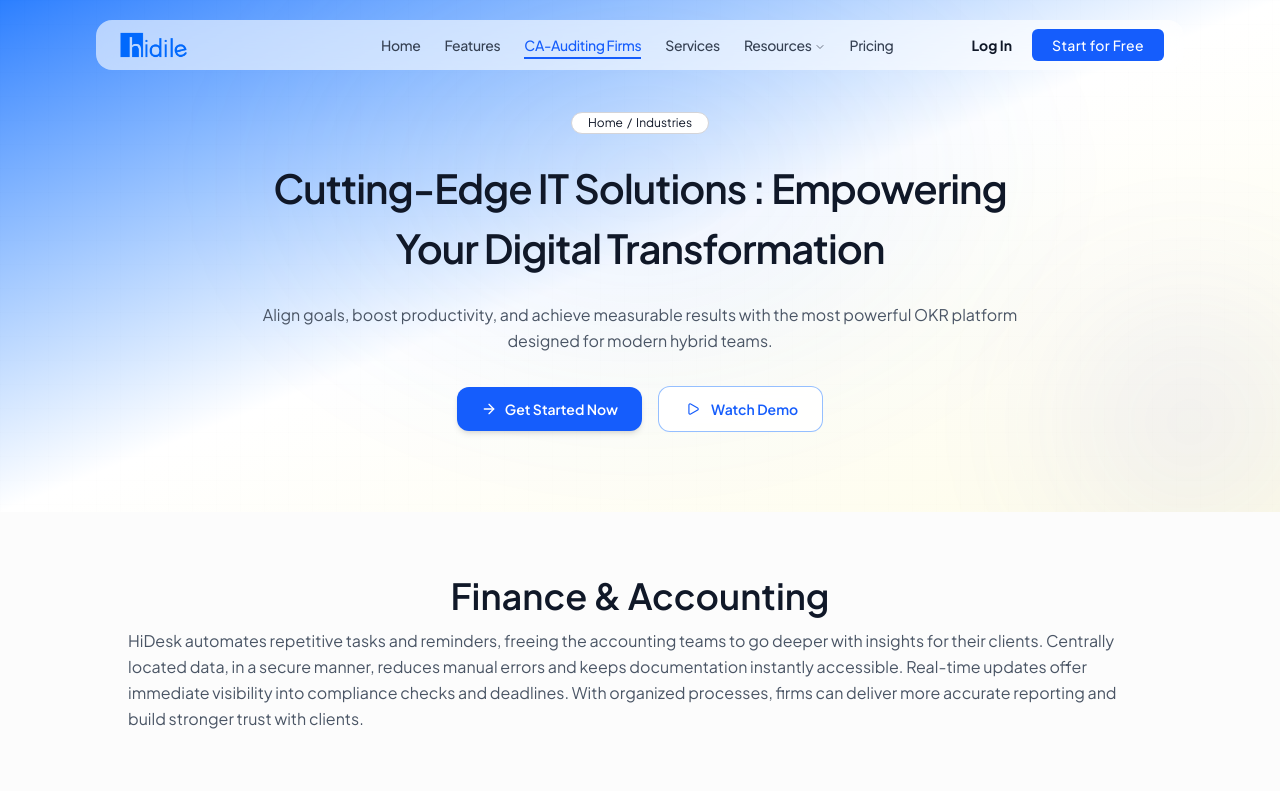
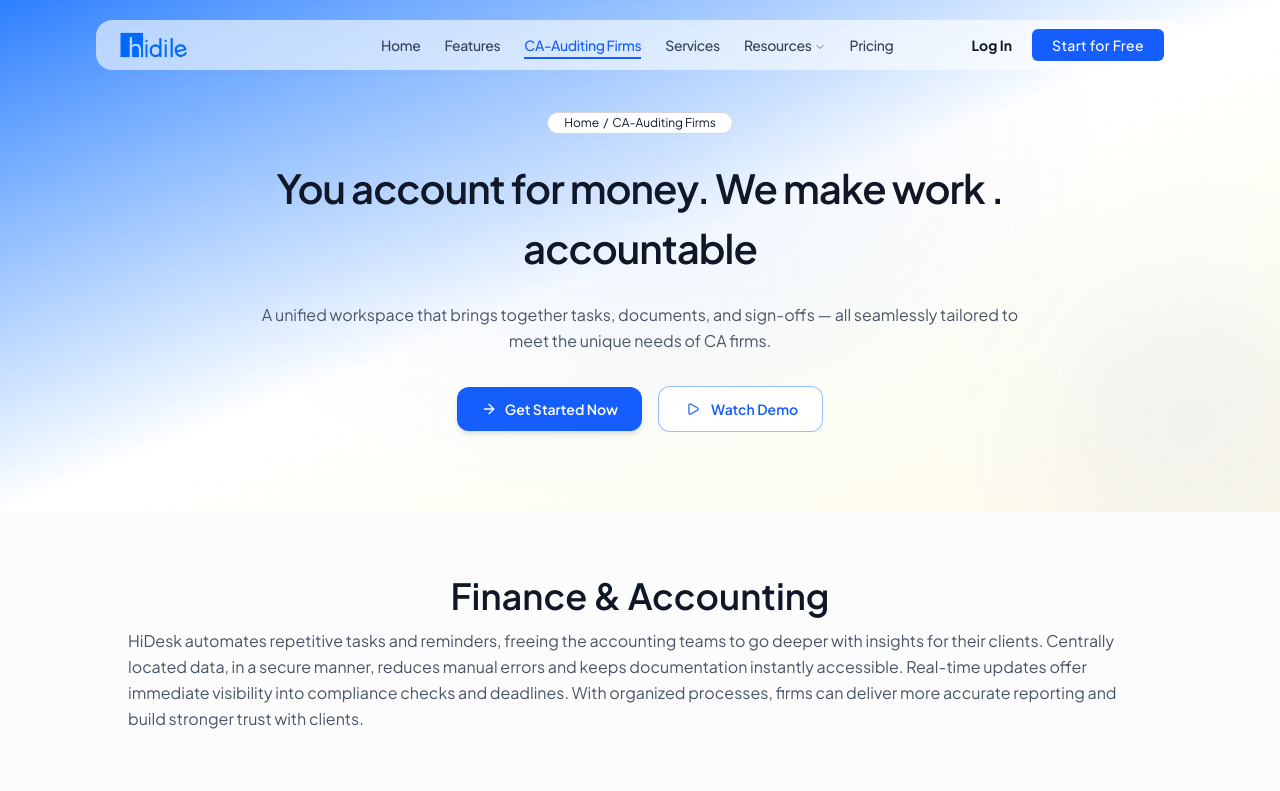
Before and after one commit to arshadcheruputhore/hidile-, a React (Vite) app: page /CA-Auditing-Firms in a window 1280 px wide. Shown: the top 791 px of the page. Built offline with nearby package versions, Linux system fonts and the light colour scheme.

Commit message:
content change in industry

```diff
--- a/src/components/HeroFeatures.jsx
+++ b/src/components/HeroFeatures.jsx
@@ -4,7 +4,7 @@ import { Link } from "react-router-dom";
 
 export default function HeroFeatures() {
   return (
-    <section className="relative overflow-hidden w-full ">
+    <section className="relative overflow-hidden w-full max-w-7xl mx-auto">
       {/* Mobile background image */}
       <div
         className="absolute inset-0 bg-cover bg-center bg-no-repeat opacity-20 lg:hidden"
@@ -24,8 +24,8 @@ export default function HeroFeatures() {
         ))}
       </div>
 
-      <div className="w-full px-4 sm:px-0 lg:pt-20 py-10 sm:pb-16 md:pb-20 mt-10 lg:pl-32">
-        <div className="grid items-center gap- lg:grid-cols-12">
+      <div className="w-full px-4 sm:px-2 lg:pt-20 py-10 sm:pb-16 md:pb-20 mt-10">
+        <div className="grid items-center lg:grid-cols-12">
           {/* LEFT: headline + text + CTAs */}
           <div className="lg:col-span-6 xl:col-span-5 relative z-10">
             {/* Breadcrumb */}
--- a/src/components/HeroIndustries.jsx
+++ b/src/components/HeroIndustries.jsx
@@ -27,7 +27,7 @@ export default function HeroIndustries() {
             </Link>
             <li>/</li>
             <li>
-              Industries
+              CA-Auditing Firms
             </li>
           </ol>
         </nav>
@@ -35,13 +35,12 @@ export default function HeroIndustries() {
         {/* Hero Content */}
         <div className="text-center max-w-4xl mx-auto">
           <h1 className="text-2xl sm:text-4xl md:text-[40px] font-semibold leading-snug sm:leading-normal tracking-tight text-gray-900 mb-3 sm:mb-6">
-            Cutting-Edge IT Solutions : Empowering <br />
-            <span className="block">Your Digital Transformation</span>
+            You account for money. We make work . <br />
+            <span className="block">accountable</span>
           </h1>
 
           <p className="text-sm sm:text-base text-gray-600 mb-8 max-w-3xl mx-auto leading-relaxed">
-            Align goals, boost productivity, and achieve measurable results with the most
-            powerful OKR platform designed for modern hybrid teams.
+            A unified workspace that brings together tasks, documents, and sign-offs — all seamlessly tailored to meet the unique needs of CA firms.
           </p>
 
           {/* CTA Buttons */}
--- a/src/components/MoreTools_Features.jsx
+++ b/src/components/WorkFlowScrolling_Features.jsx
@@ -1,6 +1,6 @@
 import React, { useState, useEffect, useRef } from 'react';
 
-function MoreTools_Features() {
+function WorkFlowScrolling_Features() {
     const [activeSection, setActiveSection] = useState(0);
     const [isUserInteracting, setIsUserInteracting] = useState(false);
     const [progressFill, setProgressFill] = useState(0);
@@ -137,10 +137,10 @@ function MoreTools_Features() {
                     {/* Container Header - Spans full width */}
                     <div className="w-full px-4 sm:px-6 lg:px-8 pt-8 sm:pt-10 pb-2 lg:absolute lg:top-0 lg:left-0 lg:z-10 flex flex-col lg:flex-row items-start justify-between lg:items-center">
                         <h3 className="text-lg lg:text-2xl tracking-wide font-semibold text-gray-800">
-                            More Tools to Power Your<br /> Productivity
+                            Flexible Frameworks for<br /> Every Workflow
                         </h3>
                         <p className="text-gray-600 text-xs sm:text-sm leading-5 mt-1">
-                            Set your workflow on autopilot and let repetitive actions happen <br className='max-lg:hidden'/> automatically.
+                            Unlock New Levels of Efficiency and Innovation with a Comprehensive <br className='max-lg:hidden'/> Suite of Tools Designed to Boost Your Productivity.
                         </p>
                     </div>
 
@@ -329,4 +329,4 @@ function MoreTools_Features() {
     );
 }
 
-export default MoreTools_Features;
+export default WorkFlowScrolling_Features;
--- a/src/pages/Features.jsx
+++ b/src/pages/Features.jsx
@@ -2,10 +2,10 @@ import React from 'react'
 import HeroFeatures from '../components/HeroFeatures'
 import TeamManagement_Features from '../components/TeamManagement_Features'
 import ObjectKeyResult_Features from '../components/ObjectKeyResult_Features'
-import MoreTools_Features from '../components/MoreTools_Features'
 import TrustedBrandsScroll from '../components/TrustedBrandsScroll'
 import Testimonials from '../components/Testimonials'
 import TaskTemplates_Features from '../components/TaskTemplates_Features'
+import WorkFlowScrolling_Features from '../components/WorkFlowScrolling_Features'
 
 function Features() {
     return (
@@ -20,7 +20,7 @@ function Features() {
 
                     <ObjectKeyResult_Features />
 
-                    <MoreTools_Features />
+                    <WorkFlowScrolling_Features />
 
                     <TrustedBrandsScroll />
 
```
